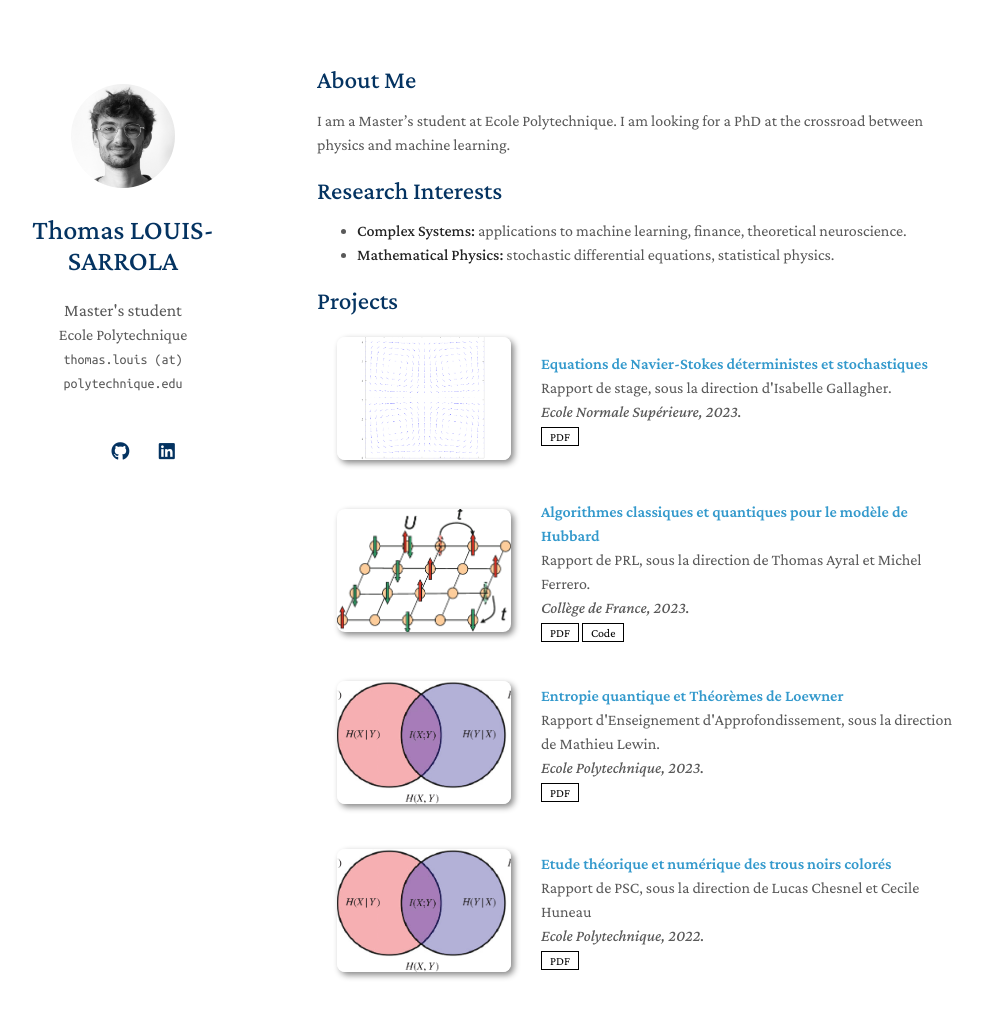
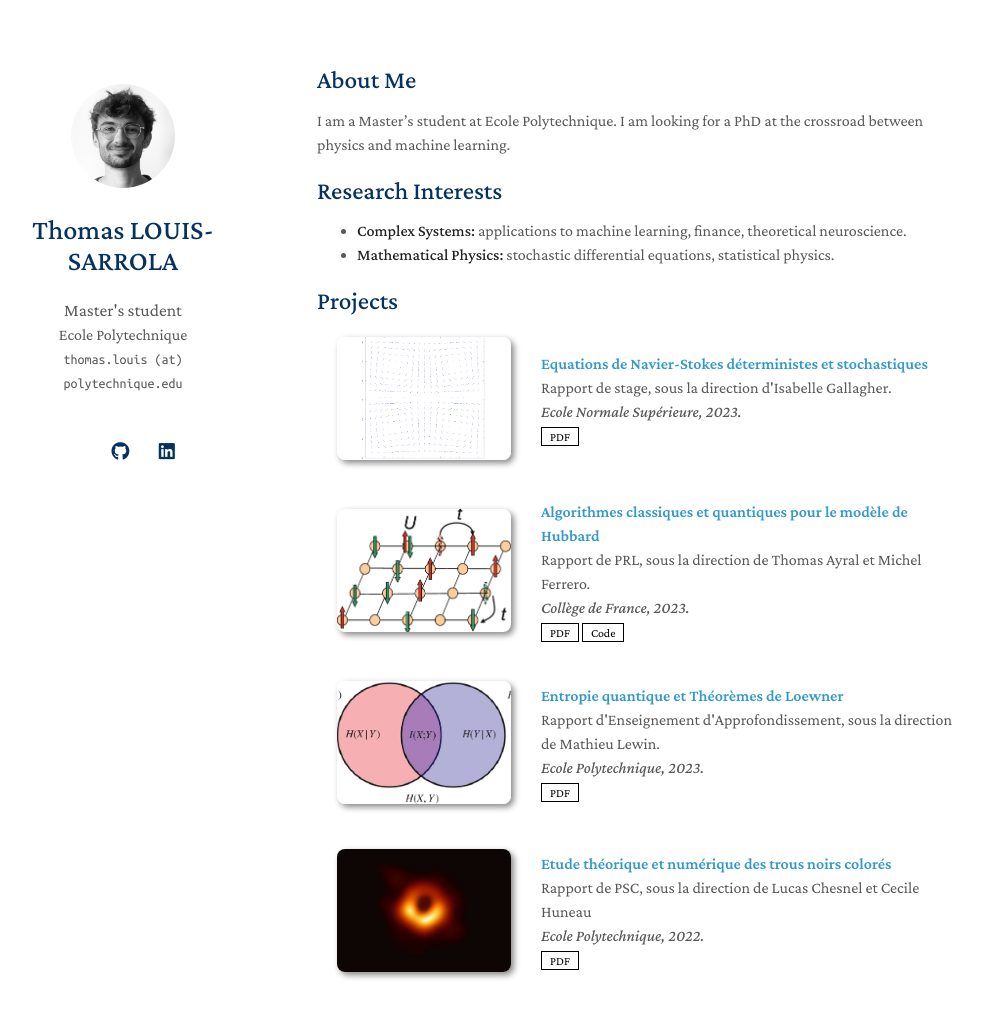
Before and after one commit to lsthomas/lsthomas.github.io, a Jekyll site: the page built from index.md, in a window 1280 px wide and 1106 px high. Shown: the top 1018 px of the window, without its empty margins (153-1135 px from the left). Built offline with Jekyll 4.4.1, drawn with Linux system fonts in a browser that asks for light colours; nearby versions of some CDN libraries; a style sheet for code colours, icons or effects is not loaded; our own code applies the rules of GitHub Pages for plain Markdown files.

Commit message:
Update publications.yml

```diff
--- a/_data/publications.yml
+++ b/_data/publications.yml
@@ -42,4 +42,4 @@ main:
     #page: https://class-il.mpi-inf.mpg.de/mnemonics/
     #bibtex: https://class-il.mpi-inf.mpg.de/mnemonics/
     #notes: Oral Presentation
-    image: assets/img/entropie.png
+    image: assets/img/trounoir.jpg
```
